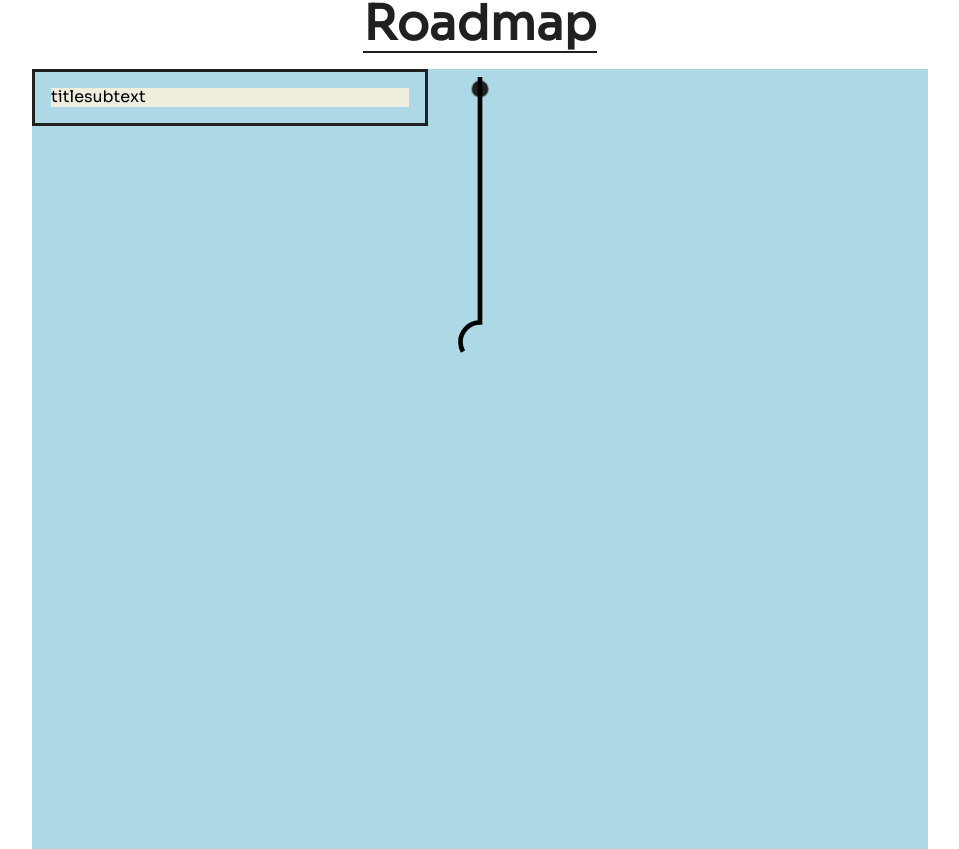
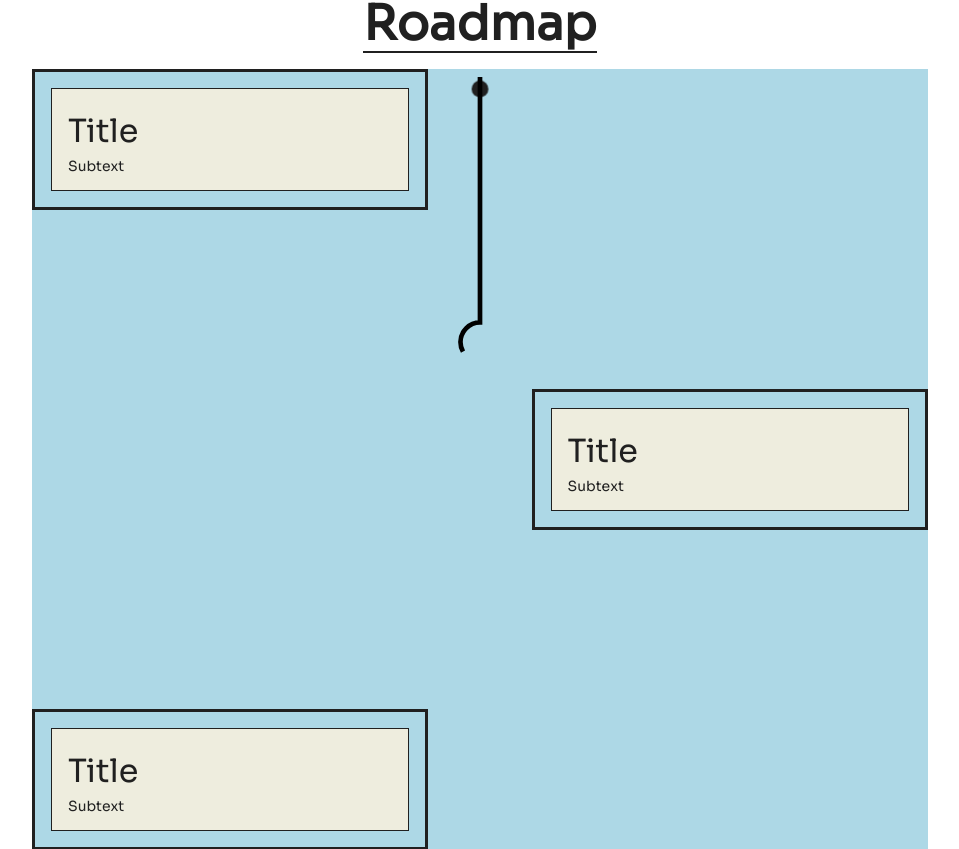
Before and after one commit to Nadim-Nahle/FinalProject3, a React (Create React App) app in the folder frontend-react/: page / in a window 1280 px wide. Shown: the part 1620-2469 px from the top of the page, without its empty margins (160-1119 px from the left). Built offline with nearby package versions, Linux system fonts and the light colour scheme; a web font is replaced by a local one.

Commit message:
Frontend-React Create Roadmap styling

```diff
--- a/frontend-react/src/components/sections/Roadmap.jsx
+++ b/frontend-react/src/components/sections/Roadmap.jsx
@@ -48,6 +48,13 @@ const Items = styled.ul`
   justify-content: center;
   align-items: center;
   background-color: lightblue;
+
+  & > *:nth-of-type(2n + 1) {
+    justify-content: start;
+  }
+  & > *:nth-of-type(2n) {
+    justify-content: end;
+  }
 `;
 const Item = styled.li`
   width: 100%;
@@ -65,10 +72,28 @@ const ItemContainer = styled.div`
 const Box = styled.p`
   height: fit-content;
   background-color: ${(props) => props.theme.carouselColor};
+  color: ${(props) => props.theme.text};
+  padding: 1rem;
+  position: relative;
+  border: 1px solid ${(props) => props.theme.text};
 `;
 
-const SubTitle = styled.span``;
-const Text = styled.span``;
+const SubTitle = styled.span`
+  display: Block;
+  font-size: ${(props) => props.theme.fontxl};
+  text-transform: capitalize;
+  color: ${(props) => props.theme.text};
+
+  font-weight: 400;
+  margin: 0.5rem 0;
+`;
+
+const Text = styled.span`
+  display: Block;
+  font-size: ${(props) => props.theme.fontsm};
+  text-transform: capitalize;
+  color: ${(props) => props.theme.text};
+`;
 
 const RoadMapItem = ({ title, subText }) => {
   return (
@@ -93,6 +118,10 @@ const Roadmap = () => {
         </SvgContainer>
         <Items>
           <RoadMapItem title="title" subText="subtext" />
+          <RoadMapItem title="title" subText="subtext" />
+          <RoadMapItem title="title" subText="subtext" />
+          <RoadMapItem title="title" subText="subtext" />
+          <RoadMapItem title="title" subText="subtext" />
         </Items>
       </Container>
     </Section>
```
